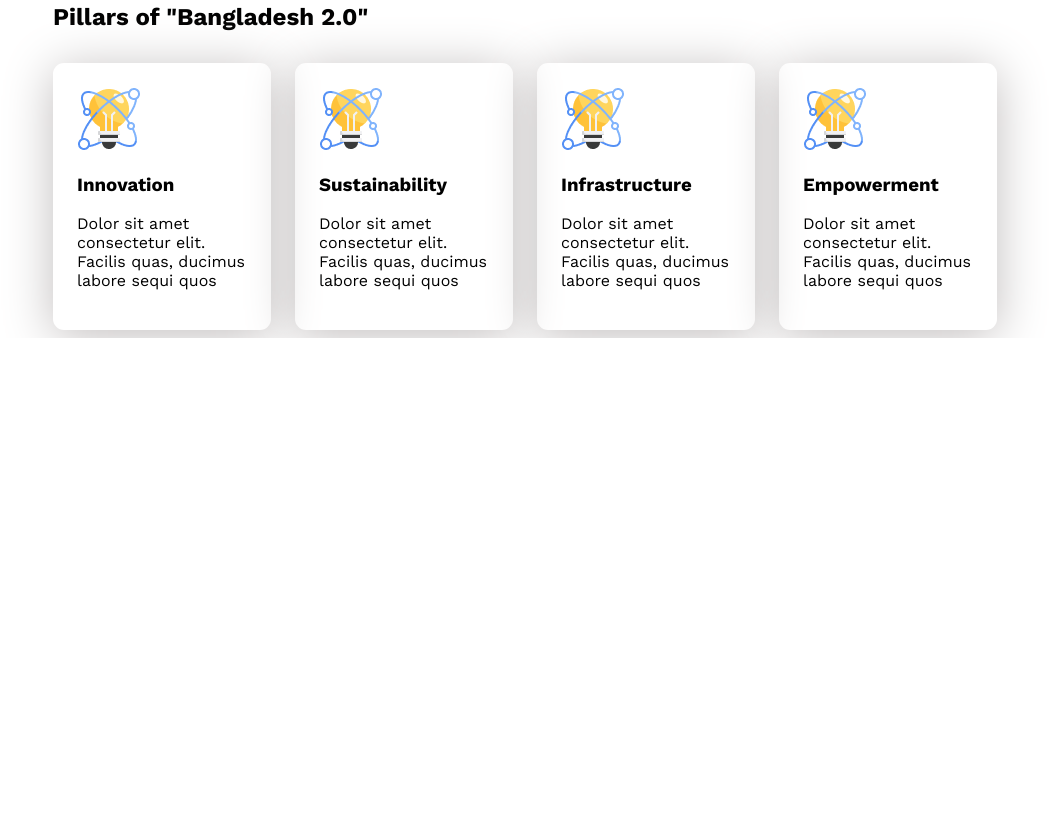
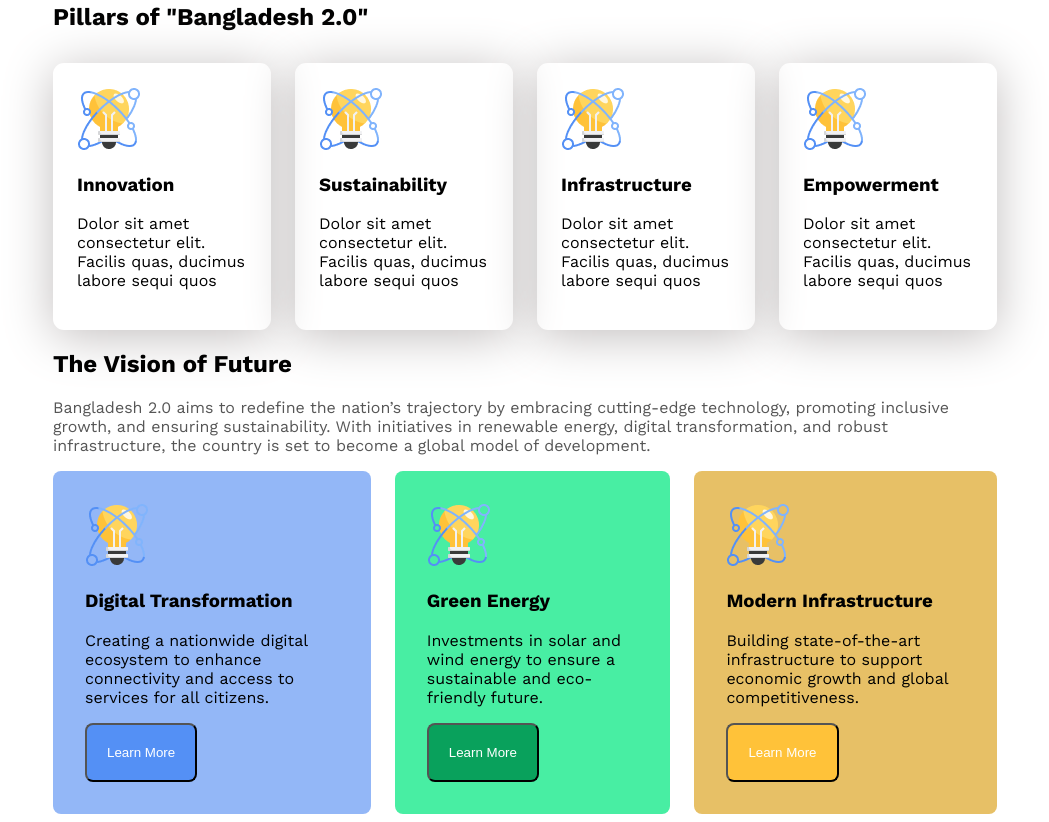
Before and after one commit to asifikram/B11A1--assignment-1, a plain HTML site: page assets/index.html in a window 1280 px wide. Shown: the part 735-1557 px from the top of the page, without its empty margins (115-1164 px from the left). Before the commit the page ends 1073 px from the top, so only its background shows below. Drawn offline with nearby package versions, Linux system fonts and the light colour scheme.

Commit message:
finish the future section

```diff
--- a/assets/index.html
+++ b/assets/index.html
@@ -61,6 +61,33 @@
         </div>
 
     </section>
+    <section class="pillars-of-bangladesh">
+        <h1 class="bold">The Vision of Future</h1>
+        <p class="future-description">Bangladesh 2.0 aims to redefine the nation’s trajectory by embracing cutting-edge technology, promoting inclusive growth, and ensuring sustainability. With initiatives in renewable energy, digital transformation, and robust infrastructure, the country is set to become a global model of development.</p>
+        <div class="Pillars">
+            <div class="digital">
+                <img src="card-icon.png" alt="">
+                <h3>Digital Transformation</h3>
+                <p>Creating a nationwide digital ecosystem to enhance connectivity and access to services for all citizens.</p>
+                <input class="digital-button" type="button" value="Learn More">
+            </div>
+            <div class="Green">
+                <img src="card-icon.png" alt="">
+                <h3>Green Energy</h3>
+                <p>Investments in solar and wind energy to ensure a sustainable and eco-friendly future. </p>
+                <input class="green-button" type="button" value="Learn More">
+            </div>
+            <div class="Modern">
+                <img src="card-icon.png" alt="">
+                <h3>Modern Infrastructure</h3>
+                <p>Building state-of-the-art infrastructure to support economic growth and global competitiveness.</p>
+                <input class="modern-button" type="button" value="Learn More">
+            </div>
+
+        </div>
+
+
+    </section>
   </main>
   <footer></footer>
 </html>
--- a/assets/style.css
+++ b/assets/style.css
@@ -71,3 +71,51 @@
     padding:24px ;
     border-radius:11px;
 }
+
+.bold{
+    font-weight: bold;
+}
+
+.future-description{
+      font-size: 16px;
+      color:rgba(14, 14, 14, 0.7);
+}
+
+.digital{
+    background-color:#93b7f7 ;
+    padding: 32px;
+    border-radius: 8px;
+}
+
+.Green{
+    background-color: #48eea3;
+    padding: 32px;
+    border-radius: 8px;
+}
+
+.Modern{
+    background-color: #e7c066;
+    padding: 32px;
+    border-radius: 8px;
+}
+
+.digital-button{
+    background-color: #5490F5;
+    color: white;
+    padding: 20px;
+    border-radius: 8px;
+}
+
+.green-button{
+    background-color: #09A15C;
+    color: white;
+    padding: 20px;
+    border-radius: 8px;
+}
+
+.modern-button{
+    background-color:#FFC239 ;
+    color: white;
+    padding: 20px;
+    border-radius: 8px;
+}
```
